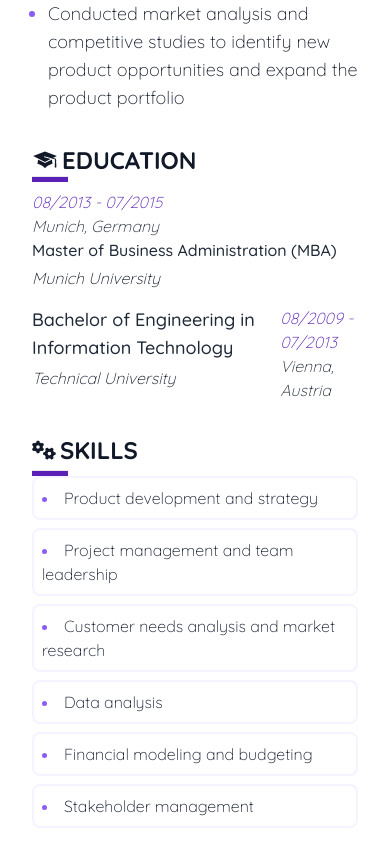
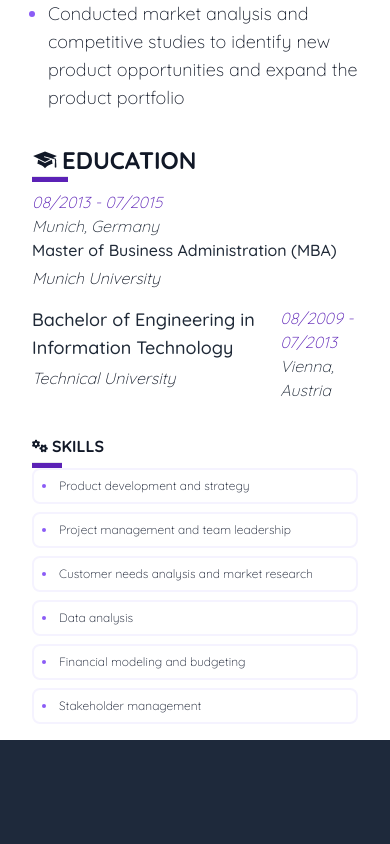
Before and after one commit to victorwamwea/deploy-static-site, a React (Vite) app: page / in a window 390 px wide. Shown: the part 1135-1979 px from the top of the page. After the commit the page ends 1875 px from the top, so only its background shows below. Built offline with nearby package versions, Linux system fonts and the light colour scheme.

Commit message:
Chnaged font size

```diff
--- a/src/components/Content.jsx
+++ b/src/components/Content.jsx
@@ -118,28 +118,28 @@ function Content() {
     </section>
     {/* Skills Section  */}
     <section className="px-8 py-4 bg-white">
-        <h2 className="flex items-center gap-1 text-2xl font-bold text-gray-900 uppercase ">
-            <FaGears size={24} />
+        <h2 className="flex items-center gap-1 font-bold text-gray-900 uppercase text-md lg:text-2xl ">
+            <FaGears className="text-md md:text-2xl" />
             Skills
         </h2>
-        <hr className="bg-violet-800 h-1.5 mt-1 w-[36px]"/>
+        <hr className="bg-violet-800 h-1.5 mt-1 w-[30px] md:w-[36px]"/>
         <ul className="grid gap-2 list-disc list-inside lg:grid-cols-2 marker:text-violet-500">
-            <li className="p-2 font-light border-2 rounded-lg text-md border-violet-50 text-slate-900">
+            <li className="p-2 text-xs font-light border-2 rounded-lg md:text-md border-violet-50 text-slate-900">
                 Product development and strategy
             </li>
-            <li className="p-2 font-light border-2 rounded-lg text-md border-violet-50 text-slate-900">
+            <li className="p-2 text-xs font-light border-2 rounded-lg md:text-md border-violet-50 text-slate-900">
                 Project management and team leadership
             </li>
-            <li className="p-2 font-light border-2 rounded-lg text-md border-violet-50 text-slate-900">
+            <li className="p-2 text-xs font-light border-2 rounded-lg md:text-md border-violet-50 text-slate-900">
                 Customer needs analysis and market research
             </li>
-            <li className="p-2 font-light border-2 rounded-lg text-md border-violet-50 text-slate-900">
+            <li className="p-2 text-xs font-light border-2 rounded-lg md:text-md border-violet-50 text-slate-900">
                 Data analysis
             </li>
-            <li className="p-2 font-light border-2 rounded-lg text-md border-violet-50 text-slate-900">
+            <li className="p-2 text-xs font-light border-2 rounded-lg md:text-md border-violet-50 text-slate-900">
                 Financial modeling and budgeting
             </li>
-            <li className="p-2 font-light border-2 rounded-lg text-md border-violet-50 text-slate-900">
+            <li className="p-2 text-xs font-light border-2 rounded-lg md:text-md border-violet-50 text-slate-900">
                 Stakeholder management
             </li>
         </ul>
```
